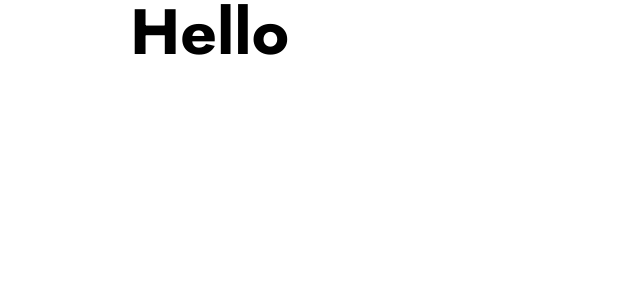
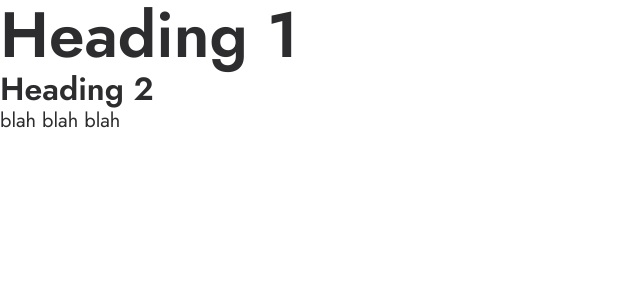
Before and after one commit to elizabethsparrow/Elizaveta-Vorobyeva, a Vue app: page / in a window 1280 px wide. Shown: the top 300 px of the page, without its empty margins (0-640 px from the left). Built offline with nearby package versions, Linux system fonts and the light colour scheme.

Commit message:
added styles for headings

```diff
--- a/public/index.css
+++ b/public/index.css
@@ -42,18 +42,53 @@ h1, h2, h3, h4, h5, h6 {font-size: inherit; font-weight: 400;}
 }
 .container {
   position: relative;
-  max-width: 1020px;
+  max-width: 1516px;
   margin: auto;
+}
+@media screen and (max-width: 362px) {
+  .container {
+    max-width: 320px;
+  }
 }
 /* ------------------------------------------------------------------- */
 
 /* global fonts styles */
 body {
   font-family: 'Jost', sans-serif;
+  color: #2D2D2F;
 }
 h1 {
-  font-weight: 700;
+  font-weight: 600;
   font-size: 64px;
+  line-height: 70px;
+}
+h2 {
+  font-size: 32px;
+  font-weight: 600;
+  line-height: 38px;
+}
+p {
+  font-size: 20px;
+  font-weight: 400;
+  line-height: 26px;
+}
+
+@media screen and (max-width: 362px) {
+  h1 {
+    font-weight: 600;
+    font-size: 36px;
+    line-height: 42px;
+  }
+  h2 {
+    font-size: 24px;
+    font-weight: 600;
+    line-height: 38px;
+  }
+  p {
+    font-size: 20px;
+    font-weight: 400;
+    line-height: 16px;
+  }
 }
 /* -------------------------------------------------------------------- */
 
--- a/src/App.vue
+++ b/src/App.vue
@@ -1,7 +1,9 @@
 <template>
   <div class="wrapper">
     <div class="container">
-      <h1>Hello</h1>
+      <h1>Heading 1</h1>
+      <h2>Heading 2</h2>
+      <p>blah blah blah</p>
     </div>
   </div>
 </template>
```
